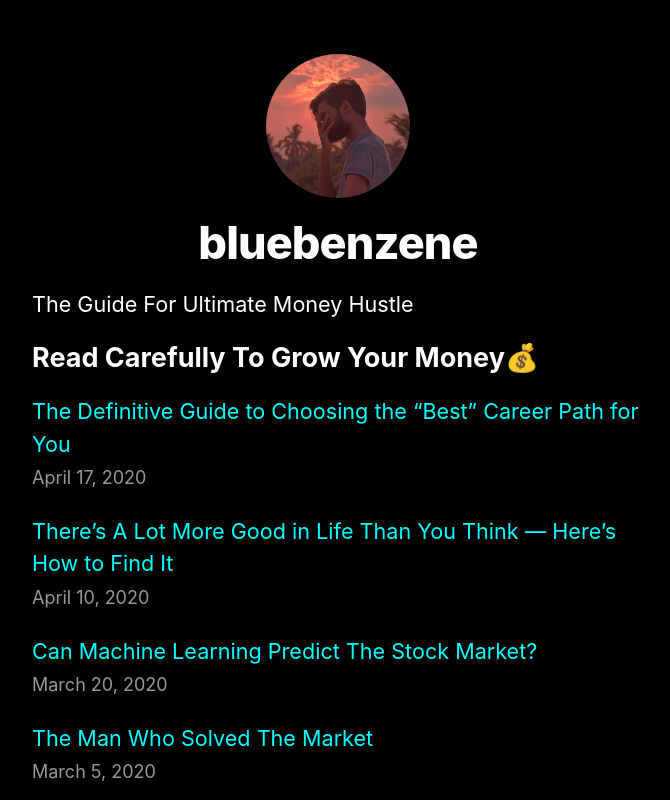
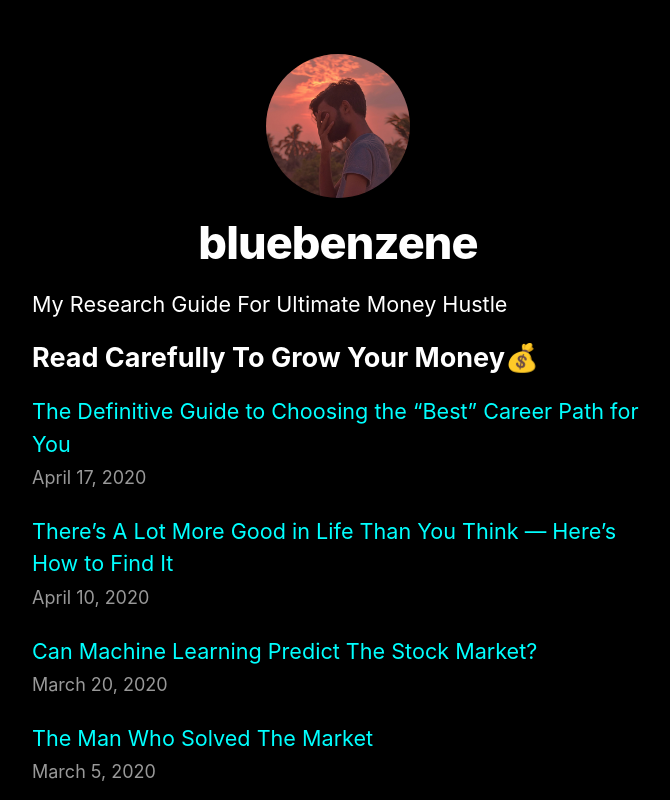
Before and after one commit to akashp209/money_hustle, a Next.js app: page / in a window 1280 px wide. Shown: the top 800 px of the page, without its empty margins (302-972 px from the left). Built offline with nearby package versions, Linux system fonts and the light colour scheme.

Commit message:
Update index.js
Research updated

```diff
--- a/pages/index.js
+++ b/pages/index.js
@@ -12,7 +12,7 @@ export default function Home({ allPostsData }) {
         <title>bluebenzene</title>
         <meta name="viewport" content="initial-scale=1.0, width=device-width" />
       </Head>
-      <section className={utilStyles.headingMd}>The Guide For Ultimate Money Hustle</section>
+      <section className={utilStyles.headingMd}>My Research Guide For Ultimate Money Hustle</section>
       <section className={`${utilStyles.headingMd} ${utilStyles.padding1px}`}>
         <h2 className={utilStyles.headingLg}>Read Carefully To Grow Your Money💰</h2>
         <ul className={utilStyles.list}>
```
